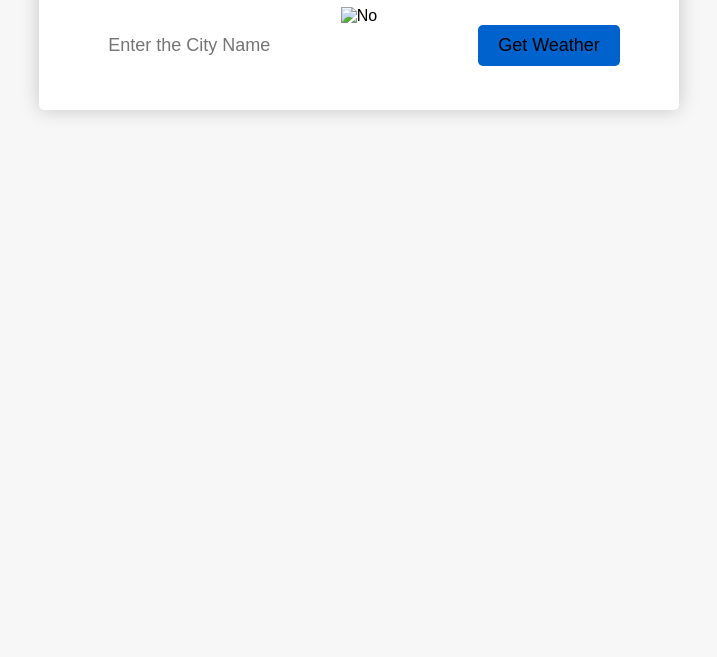
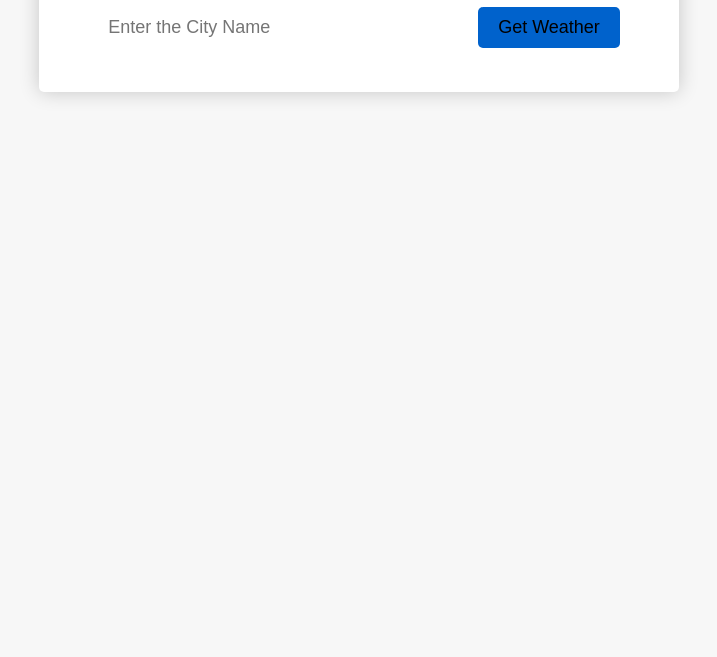
Before and after one commit to mugesh-88/Sky_Mystique, a plain HTML site: page index.html in a window 1280 px wide. Shown: the part 143-800 px from the top of the page, without its empty margins (281-998 px from the left). Drawn offline with Linux system fonts and the light colour scheme.

Commit message:
Update index.html
remove image which is unable to reload

```diff
--- a/index.html
+++ b/index.html
@@ -11,7 +11,7 @@
 
         <h1>Sky Mystique</h1>
 
-        <img src="" alt="No">
+        <!--         <img src="" alt="No"> -->
 
         <form>
             <input type="text" id="city-input" placeholder="Enter the City Name">
```
